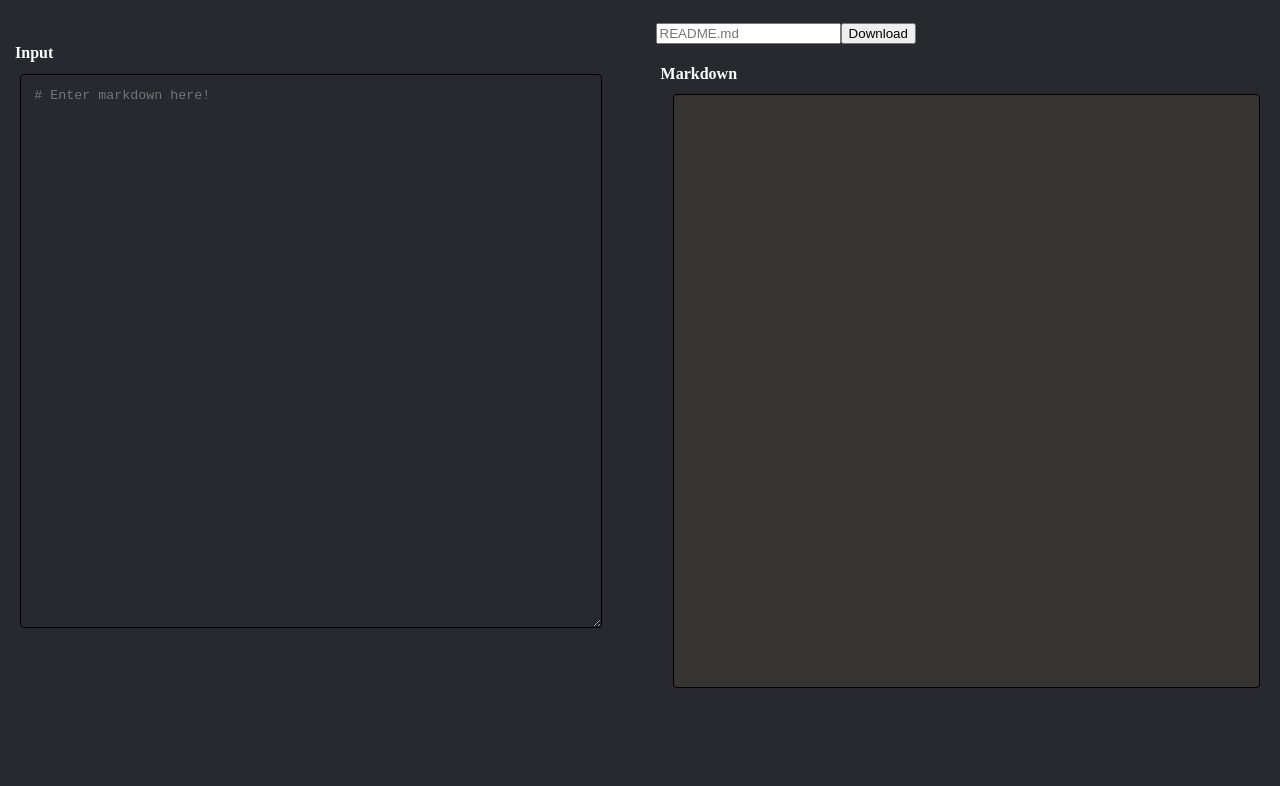
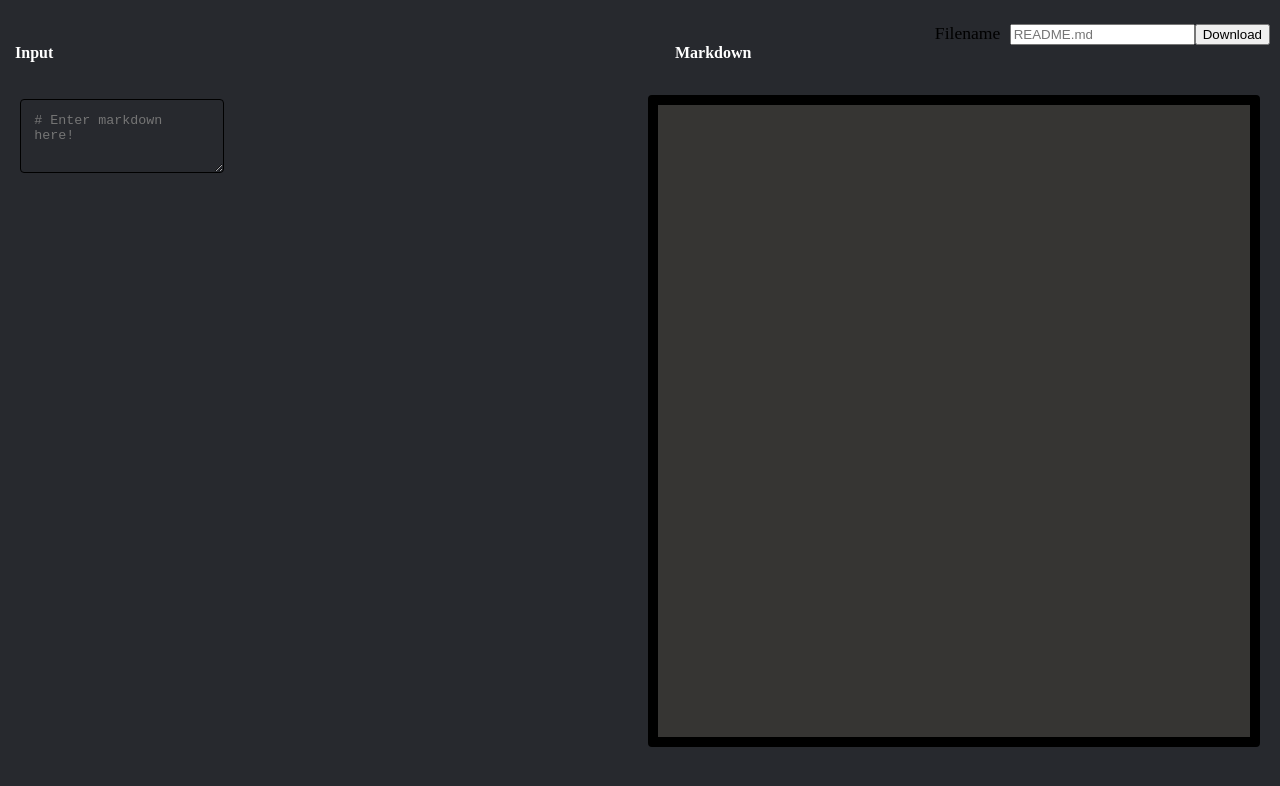
Before and after one commit to alexshelto/react-markdown-editor, a React (Create React App) app: page / in a window 1280 px wide. Shown: the top 786 px of the page. Built offline with nearby package versions, Linux system fonts and the light colour scheme.

Commit message:
rough but honest working markdown editor

```diff
--- a/src/App.js
+++ b/src/App.js
@@ -5,7 +5,7 @@
 
 
 import React from 'react';
-import './App.css';
+import './styles.css';
 import InputWindow from './InputWindow';
 import OutputWindow from './OutputWindow';
 
@@ -57,15 +57,20 @@ class App extends React.Component {
   render() {
     return (
       <div className="App">
+
+
+
         <div className="left-container">
-          <h4>Input</h4>
+            <h4>Input</h4>
           <InputWindow value={this.state.inputText} onInputChange={this.onInputChange} />
         </div>
+
         <div className="right-container">
 
           <div className="download-box">
             <form onSubmit={this.downloadFile}>
-              <input type="text" name="name" placeholder="README.md" onChange={(e) => {this.onFileNameChange(e);}} />
+            <label for="filename">Filename </label>
+              <input type="text" id="filename" name="name" placeholder="README.md" onChange={(e) => {this.onFileNameChange(e);}} />
               <input type="submit" value="Download"/>
             </form>
 
@@ -73,6 +78,9 @@ class App extends React.Component {
           <h4>Markdown</h4>
           <OutputWindow raw_markdown={this.state.inputText} />
         </div>
+
+
+
       </div>
     )
   }
--- a/src/InputWindow.css
+++ b/src/InputWindow.css
@@ -2,9 +2,12 @@
 .InputWindow {
   overflow: scroll;
   float: left;
-  margin-top: 35px;
-  width: 100%;
-  height: 100%;
+  margin-top: 50px;
+  padding-top: 10px;
+  position: relative;
+  /* width: 100%;
+  height: 100%; */
+  width: 100vh;
   overflow: scroll;
   margin-left: 10px;
 
@@ -21,8 +24,9 @@
   overflow: scroll;
 
 
-  width: 90%;
-  height: 525px;
+  /* width: 100%; */
+  /* width: 40vh;
+  height: 75vh; */
   border-radius: 4px;
   padding: 1em;
 }
--- a/src/OutputWindow.css
+++ b/src/OutputWindow.css
@@ -1,26 +1,26 @@
-/* .OutputWindow {
-  overflow: scroll;
-  float: right;
-  padding-top: 50%;
-  width: 100%;
-} */
+
 
 .output-window {
   overflow: scroll;
   float: right;
-  padding-top: 50px;
+  padding-top: 10px;
+  margin-top: 50px;
+  position: relative;
+
+  margin-right: 10px;
+  height: 75vh;
+  width: 70vh;
+  border-radius: 4px;
+  padding: 1em;
 
 
 
   color: rgb(255, 255, 255);
   background-color: #363533;
   overflow: scroll;
-  border: 1px solid black;
+  border: 10px solid black;
 
-  margin-right: 10px;
-  margin-top: 50px;
-  height: 70%;
-  width: 90%;
-  border-radius: 4px;
-  padding: 1em;
+
+  /* resize: both; */
+
 }
--- a/src/App.css
+++ b/src/styles.css
@@ -13,22 +13,40 @@
 .left-container {
   position: absolute;
   left: 0px;
-  width:  48%;
+  width:  75vh;
   padding: 10px;
   height: 100%;
 }
 
+
+
 .right-container{
   position: absolute;
   right: 0px;
-  width: 48%;
+  width: 75vh;
   padding: 10px;
   height: 100%;
 
 }
+
+
+.download-box {
+  position: relative;
+  float: right;
+
+  /* padding-left: 4px; */
+}
+
+
 
 h4 {
   color: #ffffff;
   position: absolute;
   margin-left: 5px;
 }
+
+label {
+  font-size: 2.2vh;
+  padding: 5px 5px;
+
+}
```
